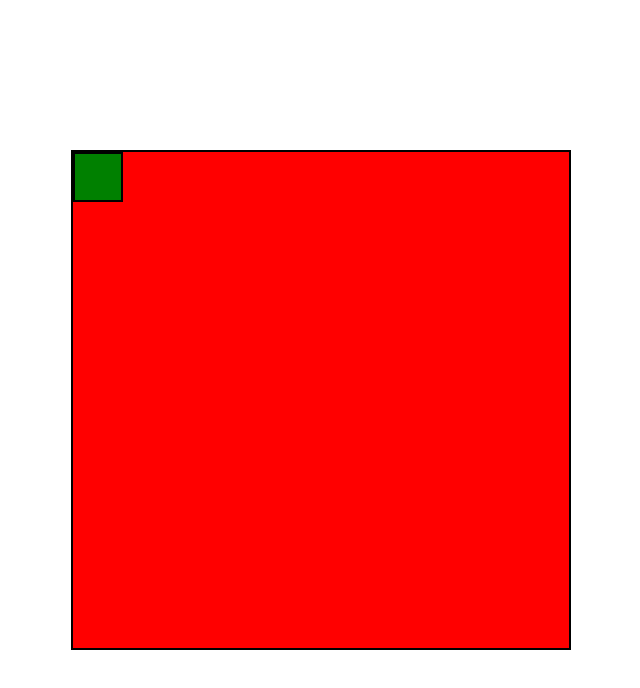
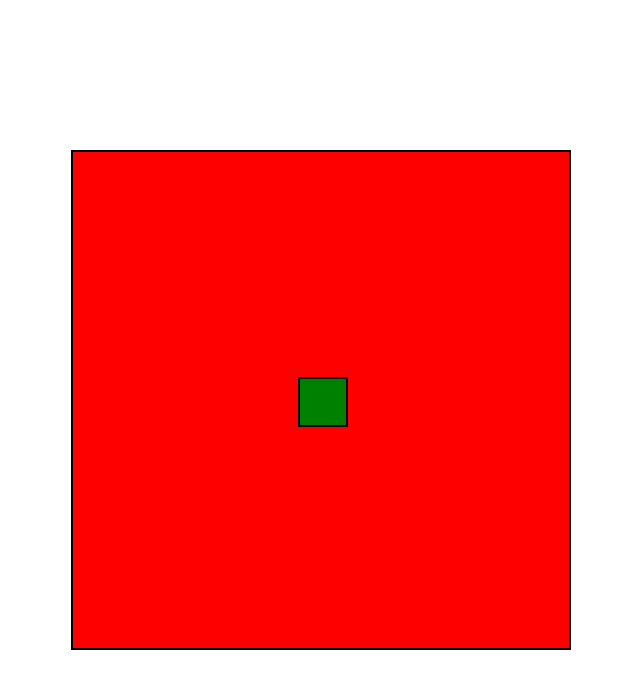
Before and after one commit to cinthialandia/challenge, a plain HTML site: page index.html in a window 1280 px wide. Shown: the whole page, without its empty margins (319-959 px from the left). Drawn offline with Linux system fonts and the light colour scheme.

Commit message:
center green box

```diff
--- a/index.html
+++ b/index.html
@@ -64,13 +64,14 @@
       let currentY;
       let initialX;
       let initialY;
-      let xOffset = 0;
-      let yOffset = 0;
+      let xOffset = redBoxElm.offsetWidth / 2 - greenBoxElm.offsetWidth / 2;
+      let yOffset = redBoxElm.offsetHeight / 2 - greenBoxElm.offsetHeight / 2;
 
       redBoxElm.addEventListener("mousedown", start, false);
       redBoxElm.addEventListener("mouseup", end, false);
       redBoxElm.addEventListener("mousemove", move, false);
 
+      renderBox();
       function start(e) {
         initialX = e.clientX - xOffset;
         initialY = e.clientY - yOffset;
@@ -106,9 +107,16 @@
 
         console.log({ xOffset, yOffset });
 
+        renderBox();
+      }
+
+      function renderBox() {
         greenBoxElm.style.top = `${yOffset}px`;
         greenBoxElm.style.left = `${xOffset}px`;
       }
+
+      // TODO: recalculte the position when red box size change
+      // TODO: show coordinates inside green box
     </script>
   </body>
 </html>
```
